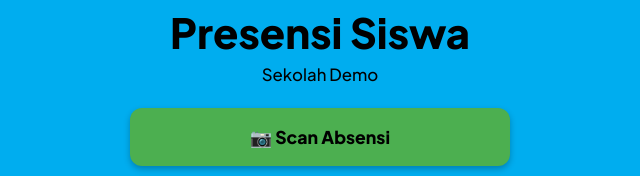
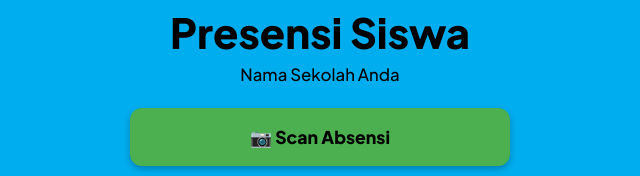
Before and after one commit to masgurubudi/absensi-qr, a plain HTML site: page index.html in a window 1280 px wide. Shown: the part 205-381 px from the top of the page, 320-960 px from the left. Drawn offline with Linux system fonts and the light colour scheme.

Commit message:
Demo: nama sekolah contoh jadi 'Nama Sekolah Anda'

```diff
--- a/index.html
+++ b/index.html
@@ -264,9 +264,9 @@
 
   <!-- ============ BERANDA ============ -->
   <section class="view active" id="view-beranda">
-    <svg class="logo-sekolah" viewBox="0 0 120 120" width="190" height="190" role="img" aria-label="Logo Sekolah Demo" xmlns="http://www.w3.org/2000/svg"><circle cx="60" cy="60" r="58" fill="#43617d"/><circle cx="60" cy="60" r="52" fill="none" stroke="#b98a2f" stroke-width="2"/><path d="M60 34 L96 50 L60 66 L24 50 Z" fill="#ffffff"/><path d="M40 58 v14 c0 6 9 10 20 10 s20-4 20-10 V58 L60 66 Z" fill="#f3e5c3"/><path d="M96 50 v22" stroke="#b98a2f" stroke-width="3" stroke-linecap="round"/><circle cx="96" cy="76" r="4" fill="#b98a2f"/></svg>
+    <svg class="logo-sekolah" viewBox="0 0 120 120" width="190" height="190" role="img" aria-label="Logo Sekolah" xmlns="http://www.w3.org/2000/svg"><circle cx="60" cy="60" r="58" fill="#43617d"/><circle cx="60" cy="60" r="52" fill="none" stroke="#b98a2f" stroke-width="2"/><path d="M60 34 L96 50 L60 66 L24 50 Z" fill="#ffffff"/><path d="M40 58 v14 c0 6 9 10 20 10 s20-4 20-10 V58 L60 66 Z" fill="#f3e5c3"/><path d="M96 50 v22" stroke="#b98a2f" stroke-width="3" stroke-linecap="round"/><circle cx="96" cy="76" r="4" fill="#b98a2f"/></svg>
     <h1 class="beranda-judul">Presensi Siswa</h1>
-    <p class="beranda-sub">Sekolah Demo</p>
+    <p class="beranda-sub">Nama Sekolah Anda</p>
     <div class="tombol-beranda">
       <button type="button" data-goto="scan">&#128247; Scan Absensi</button>
       <button type="button" data-goto="guru">&#128202; Rekap Guru</button>
@@ -2071,7 +2071,7 @@ function renderOrtu(s){
   document.getElementById("ortuHasil").innerHTML =
     '<div class="card"><div class="child-head"><div class="avatar">'+inisial+'</div>' +
     '<div><div style="font-weight:800;font-size:1.15rem">'+s.nama+'</div>' +
-    '<div style="color:var(--ink2)">Kelas '+s.kelas+' · NIS <span class="mono">'+s.nis+'</span> · Sekolah Demo</div></div></div>' +
+    '<div style="color:var(--ink2)">Kelas '+s.kelas+' · NIS <span class="mono">'+s.nis+'</span> · Nama Sekolah Anda</div></div></div>' +
     '<div class="today-grid3">'+boxDatang+boxSholat+boxPulang+'</div>' +
     '<p style="margin:0 0 6px">Ringkasan kehadiran bulan ini: hadir <b>'+rb.hadir+' hari</b>, terlambat <b>'+rb.telat+' kali</b>, sakit <b>'+rb.sakit+' hari</b>, izin <b>'+rb.izin+' hari</b>, tidak hadir tanpa keterangan (alpa) <b>'+rb.alpa+' hari</b> dari '+rb.total+' hari sekolah yang sudah berjalan.</p>' +
     '<p style="margin:0">Ringkasan sholat dhuhur bulan ini: sudah sholat <b>'+rs.sudah+' kali</b>, berhalangan <b>'+rs.halangan+' kali</b>, tidak sholat <b>'+rs.tidak+' kali</b>.</p></div>' +
```
